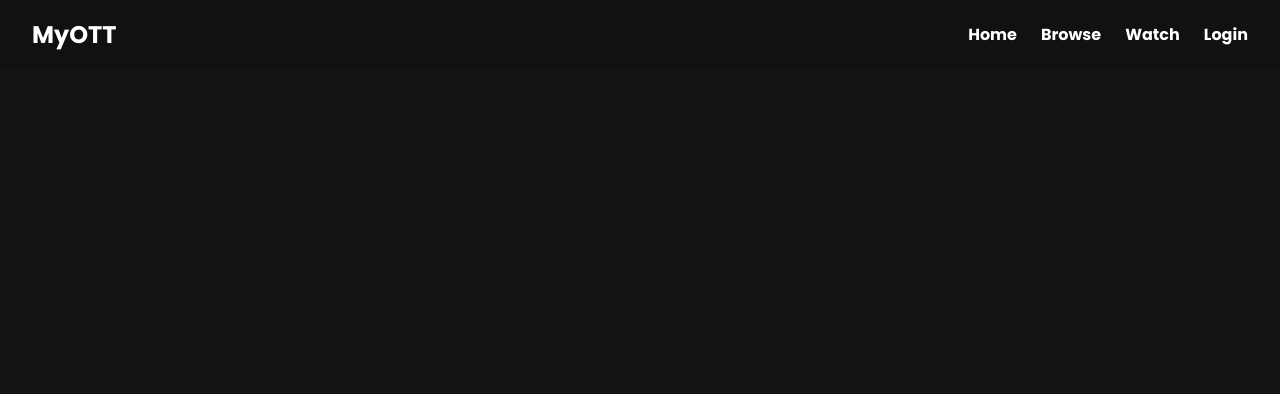
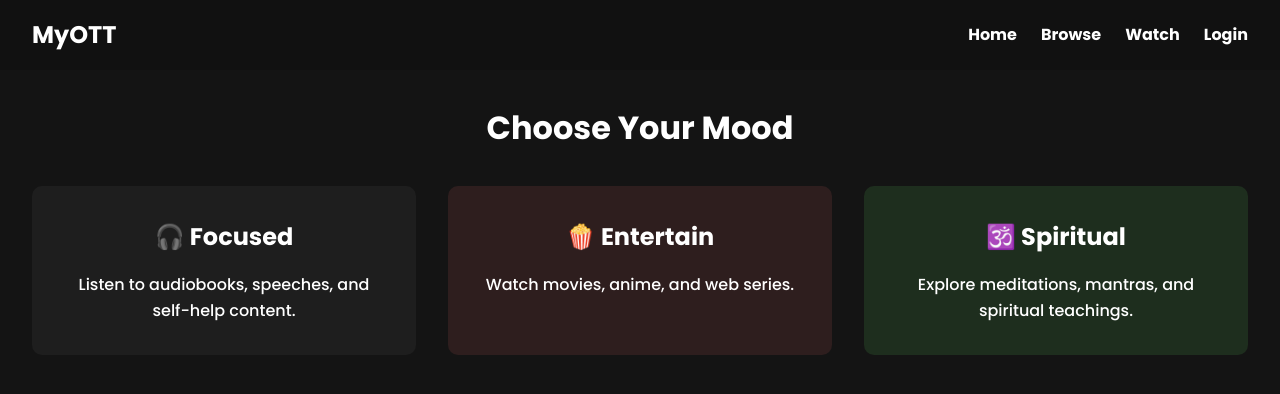
Before and after one commit to Suyash1505/OTT-Platform-Clone, a React (Vite) app: page /mood in a window 1280 px wide. Shown: the top 394 px of the page. Built offline with nearby package versions, Linux system fonts and the light colour scheme.

Commit message:
Add of new idea of having mode

```diff
--- a/src/App.jsx
+++ b/src/App.jsx
@@ -1,23 +1,22 @@
 import { Routes, Route } from 'react-router-dom';
 import Header from './header';
-import Home from "./pages/home"
-import Browse from "./pages/browser"
-import Watch from "./pages/watch"
-import Login from "./pages/login"
-import './styles/global.css';
-
+import Login from './pages/login';
+import MoodSelector from './pages/MoodSelector';
+import FocusedMode from './pages/FocusedMode';
+import EntertainMode from './pages/EntertainMode';
+import SpiritualMode from './pages/SpiritualMode';
 
 export default function App() {
-
   return (
-  <>
-    <Header />
+    <>
+      <Header />
       <Routes>
-        <Route path="/" element={<Home />} />
-        <Route path="/browse" element={<Browse />} />
-        <Route path="/watch" element={<Watch />} />
-        <Route path="/login" element={<Login />} />
+        <Route path="/" element={<Login />} />
+        <Route path="/mood" element={<MoodSelector />} />
+        <Route path="/focused" element={<FocusedMode />} />
+        <Route path="/entertain" element={<EntertainMode />} />
+        <Route path="/spiritual" element={<SpiritualMode />} />
       </Routes>
-  </>
+    </>
   );
 }
--- /dev/null
+++ b/src/pages/EntertainMode.jsx
@@ -0,0 +1,5 @@
+
+
+export default function EntertainMode(){
+
+}
--- /dev/null
+++ b/src/pages/FocusedMode.jsx
@@ -0,0 +1,4 @@
+
+export default function FocusedMode(){
+
+}
--- /dev/null
+++ b/src/pages/MoodSelector.jsx
@@ -0,0 +1,50 @@
+import { useNavigate } from 'react-router-dom';
+
+export default function MoodSelector() {
+  const navigate = useNavigate();
+
+  return (
+    <div style={styles.wrapper}>
+      <h1 style={styles.title}>Choose Your Mood</h1>
+      <div style={styles.cards}>
+        <div style={{ ...styles.card, backgroundColor: '#1e1e1e' }} onClick={() => navigate('/focused')}>
+          <h2>🎧 Focused</h2>
+          <p>Listen to audiobooks, speeches, and self-help content.</p>
+        </div>
+        <div style={{ ...styles.card, backgroundColor: '#2e1e1e' }} onClick={() => navigate('/entertain')}>
+          <h2>🍿 Entertain</h2>
+          <p>Watch movies, anime, and web series.</p>
+        </div>
+        <div style={{ ...styles.card, backgroundColor: '#1e2e1e' }} onClick={() => navigate('/spiritual')}>
+          <h2>🕉️ Spiritual</h2>
+          <p>Explore meditations, mantras, and spiritual teachings.</p>
+        </div>
+      </div>
+    </div>
+  );
+}
+
+const styles = {
+  wrapper: {
+    padding: '2rem',
+    textAlign: 'center',
+  },
+  title: {
+    fontSize: '2rem',
+    marginBottom: '2rem',
+  },
+  cards: {
+    display: 'flex',
+    justifyContent: 'center',
+    gap: '2rem',
+    flexWrap: 'wrap',
+  },
+  card: {
+    flex: '1 1 300px',
+    padding: '2rem',
+    borderRadius: '10px',
+    color: 'white',
+    cursor: 'pointer',
+    transition: 'transform 0.3s ease',
+  },
+};
--- /dev/null
+++ b/src/pages/SpritualMode.jsx
@@ -0,0 +1,5 @@
+
+
+export default function SpiritualMode(){
+
+}
```
Also changed, not shown: 1 other file (tests, documents, lock files or other folders).
